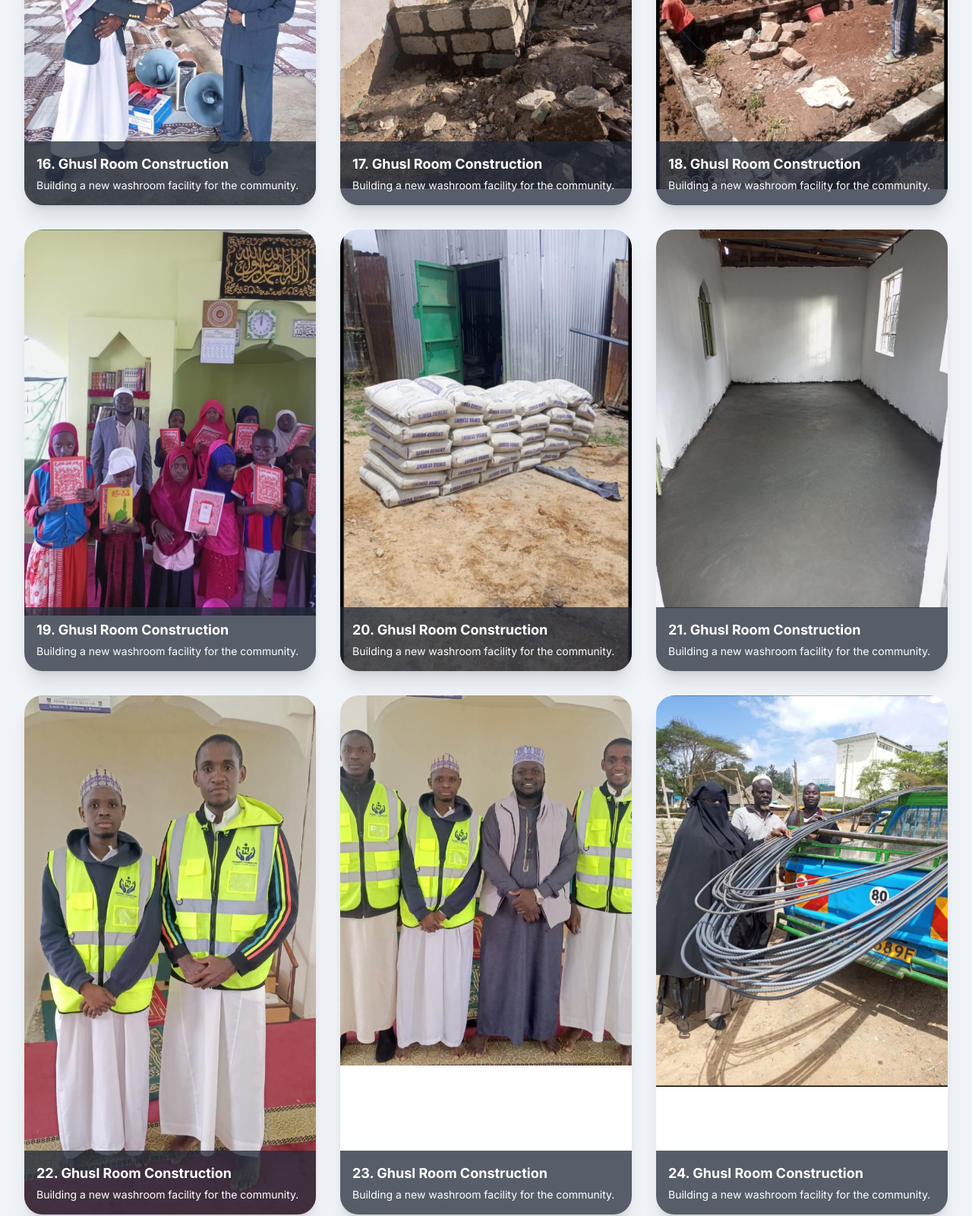
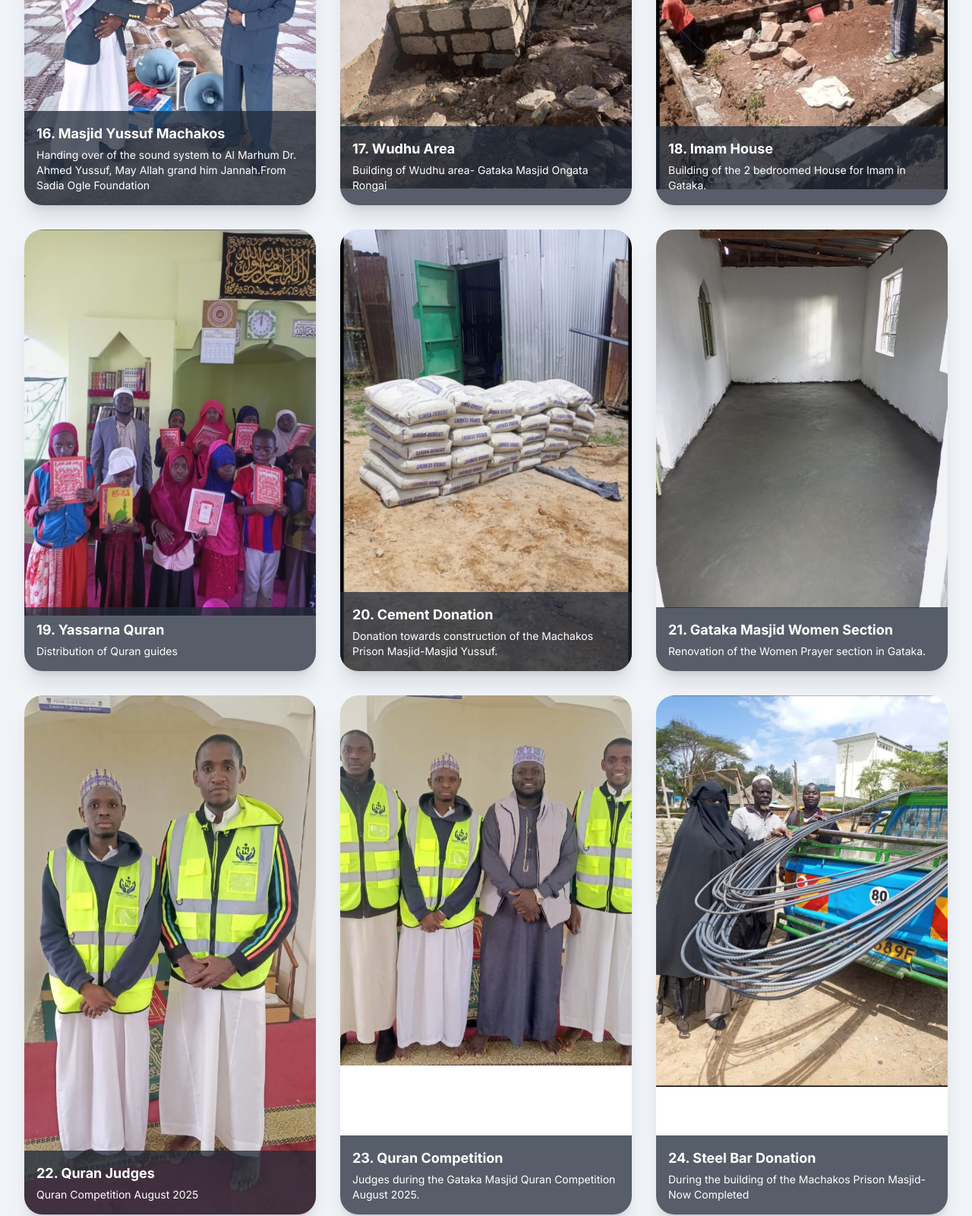
Before and after one commit to hasanaatorganization-wq/how, a plain HTML site: page photo_Gallary.html in a window 1280 px wide. Shown: the part 3422-5022 px from the top of the page at 76% size. Drawn offline with nearby package versions, Linux system fonts and the light colour scheme.

Commit message:
Update photo_Gallary.html

```diff
--- a/photo_Gallary.html
+++ b/photo_Gallary.html
@@ -140,24 +140,24 @@
             <div class="bg-white rounded-3xl shadow-xl overflow-hidden transform transition-transform duration-300 hover:scale-105">
                 <img src="./PHOTOS/IMG-20250904-WA0013.jpg" alt="Agricultural Assistance" class="w-full h-auto object-cover">
                     <div class="absolute inset-x-0 bottom-0 bg-gray-800 bg-opacity-75 text-white p-4">
-                    <h3 class="text-lg font-bold">11. Ghusl Room Construction</h3>
-                    <p class="text-sm mt-1">Building a new washroom facility for the community.</p>
+                    <h3 class="text-lg font-bold">11. Quran Competition</h3>
+                    <p class="text-sm mt-1">Judges during the Gataka Masjid Competition- August 2025</p>
                 </div>
             </div>
             <!-- Photo 12 -->
             <div class="bg-white rounded-3xl shadow-xl overflow-hidden transform transition-transform duration-300 hover:scale-105">
                 <img src="./PHOTOS/IMG-20250904-WA0014.jpg" alt="Agricultural Assistance" class="w-full h-auto object-cover">
                     <div class="absolute inset-x-0 bottom-0 bg-gray-800 bg-opacity-75 text-white p-4">
-                    <h3 class="text-lg font-bold">12. Ghusl Room Construction</h3>
-                    <p class="text-sm mt-1">Building a new washroom facility for the community.</p>
+                    <h3 class="text-lg font-bold">12. Quran Competition</h3>
+                    <p class="text-sm mt-1">At Gataka Masjid. The Competition was fully sponsored by the Organization</p>
                 </div>
             </div>
             <!-- Photo 13 -->
             <div class="bg-white rounded-3xl shadow-xl overflow-hidden transform transition-transform duration-300 hover:scale-105">
                 <img src="./PHOTOS/IMG_20250906_051611.jpg" alt="Agricultural Assistance" class="w-full h-auto object-cover">
                     <div class="absolute inset-x-0 bottom-0 bg-gray-800 bg-opacity-75 text-white p-4">
-                    <h3 class="text-lg font-bold">13. Ghusl Room Construction</h3>
-                    <p class="text-sm mt-1">Building a new washroom facility for the community.</p>
+                    <h3 class="text-lg font-bold">13. Masjid Construction</h3>
+                    <p class="text-sm mt-1">Masjid Yussuf in Machakos- Now Complete.</p>
                 </div>
             </div>
             <!-- Photo 14 -->
@@ -172,104 +172,104 @@
             <div class="bg-white rounded-3xl shadow-xl overflow-hidden transform transition-transform duration-300 hover:scale-105">
                 <img src="./PHOTOS/IMG-20250905-WA0003.jpg" alt="Agricultural Assistance" class="w-full h-auto object-cover">
                     <div class="absolute inset-x-0 bottom-0 bg-gray-800 bg-opacity-75 text-white p-4">
-                    <h3 class="text-lg font-bold">15. Ghusl Room Construction</h3>
-                    <p class="text-sm mt-1">Building a new washroom facility for the community.</p>
+                    <h3 class="text-lg font-bold">15. Women Prayer Room</h3>
+                    <p class="text-sm mt-1"> Renovation of the Gataka Women Prayer Section.</p>
                 </div>
             </div>
             <!-- Photo 16 -->
             <div class="bg-white rounded-3xl shadow-xl overflow-hidden transform transition-transform duration-300 hover:scale-105">
                 <img src="./PHOTOS/IMG-20250905-WA0005.jpg" alt="Agricultural Assistance" class="w-full h-auto object-cover">
                     <div class="absolute inset-x-0 bottom-0 bg-gray-800 bg-opacity-75 text-white p-4">
-                    <h3 class="text-lg font-bold">16. Ghusl Room Construction</h3>
-                    <p class="text-sm mt-1">Building a new washroom facility for the community.</p>
+                    <h3 class="text-lg font-bold">16. Masjid Yussuf Machakos</h3>
+                    <p class="text-sm mt-1">Handing over of the sound system to Al Marhum Dr. Ahmed Yussuf, May Allah grand him Jannah.From Sadia Ogle Foundation</p>
                 </div>
             </div>
             <!-- Photo 17 -->
             <div class="bg-white rounded-3xl shadow-xl overflow-hidden transform transition-transform duration-300 hover:scale-105">
                  <img src="./PHOTOS/IMG-20250905-WA0007.jpg" alt="Agricultural Assistance" class="w-full h-auto object-cover">
                     <div class="absolute inset-x-0 bottom-0 bg-gray-800 bg-opacity-75 text-white p-4">
-                    <h3 class="text-lg font-bold">17. Ghusl Room Construction</h3>
-                    <p class="text-sm mt-1">Building a new washroom facility for the community.</p>
+                    <h3 class="text-lg font-bold">17. Wudhu Area</h3>
+                    <p class="text-sm mt-1">Building of Wudhu area- Gataka Masjid Ongata Rongai</p>
                 </div>
             </div>
             <!-- Photo 18 -->
             <div class="bg-white rounded-3xl shadow-xl overflow-hidden transform transition-transform duration-300 hover:scale-105">
                 <img src="./PHOTOS/IMG-20250905-WA0010.jpg" alt="Agricultural Assistance" class="w-full h-auto object-cover">
                     <div class="absolute inset-x-0 bottom-0 bg-gray-800 bg-opacity-75 text-white p-4">
-                    <h3 class="text-lg font-bold">18. Ghusl Room Construction</h3>
-                    <p class="text-sm mt-1">Building a new washroom facility for the community.</p>
+                    <h3 class="text-lg font-bold">18. Imam House</h3>
+                    <p class="text-sm mt-1">Building of the 2 bedroomed House for Imam in Gataka.</p>
                 </div>
             </div>
             <!-- Photo 19 -->
             <div class="bg-white rounded-3xl shadow-xl overflow-hidden transform transition-transform duration-300 hover:scale-105">
                 <img src="./PHOTOS/IMG-20250905-WA0014.jpg" alt="Agricultural Assistance" class="w-full h-auto object-cover">
                     <div class="absolute inset-x-0 bottom-0 bg-gray-800 bg-opacity-75 text-white p-4">
-                    <h3 class="text-lg font-bold">19. Ghusl Room Construction</h3>
-                    <p class="text-sm mt-1">Building a new washroom facility for the community.</p>
+                    <h3 class="text-lg font-bold">19. Yassarna Quran</h3>
+                    <p class="text-sm mt-1">Distribution of Quran guides</p>
                 </div>
             </div>
             <!-- Photo 20 -->
             <div class="bg-white rounded-3xl shadow-xl overflow-hidden transform transition-transform duration-300 hover:scale-105">
                 <img src="./PHOTOS/IMG-20250905-WA0018.jpg" alt="Agricultural Assistance" class="w-full h-auto object-cover">
                     <div class="absolute inset-x-0 bottom-0 bg-gray-800 bg-opacity-75 text-white p-4">
-                    <h3 class="text-lg font-bold">20. Ghusl Room Construction</h3>
-                    <p class="text-sm mt-1">Building a new washroom facility for the community.</p>
+                    <h3 class="text-lg font-bold">20. Cement Donation</h3>
+                    <p class="text-sm mt-1">Donation towards construction of the Machakos Prison Masjid-Masjid Yussuf.</p>
                 </div>
             </div>
             <!-- Photo 21 -->
             <div class="bg-white rounded-3xl shadow-xl overflow-hidden transform transition-transform duration-300 hover:scale-105">
                 <img src="./PHOTOS/IMG-20250905-WA0028.jpg" alt="Agricultural Assistance" class="w-full h-auto object-cover">
                     <div class="absolute inset-x-0 bottom-0 bg-gray-800 bg-opacity-75 text-white p-4">
-                    <h3 class="text-lg font-bold">21. Ghusl Room Construction</h3>
-                    <p class="text-sm mt-1">Building a new washroom facility for the community.</p>
+                    <h3 class="text-lg font-bold">21. Gataka Masjid Women Section</h3>
+                    <p class="text-sm mt-1">Renovation of the Women Prayer section in Gataka.</p>
                 </div>
             </div>
             <!-- Photo 22 -->
             <div class="bg-white rounded-3xl shadow-xl overflow-hidden transform transition-transform duration-300 hover:scale-105">
                 <img src="./PHOTOS/IMG_20250906_055204.jpg" alt="Agricultural Assistance" class="w-full h-auto object-cover">
                     <div class="absolute inset-x-0 bottom-0 bg-gray-800 bg-opacity-75 text-white p-4">
-                    <h3 class="text-lg font-bold">22. Ghusl Room Construction</h3>
-                    <p class="text-sm mt-1">Building a new washroom facility for the community.</p>
+                    <h3 class="text-lg font-bold">22. Quran Judges</h3>
+                    <p class="text-sm mt-1">Quran Competition August 2025</p>
                 </div>
             </div>
             <!-- Photo 23 -->
             <div class="bg-white rounded-3xl shadow-xl overflow-hidden transform transition-transform duration-300 hover:scale-105">
                 <img src="./PHOTOS/IMG_20250906_055145.jpg" alt="Agricultural Assistance" class="w-full h-auto object-cover">
                     <div class="absolute inset-x-0 bottom-0 bg-gray-800 bg-opacity-75 text-white p-4">
-                    <h3 class="text-lg font-bold">23. Ghusl Room Construction</h3>
-                    <p class="text-sm mt-1">Building a new washroom facility for the community.</p>
+                    <h3 class="text-lg font-bold">23. Quran Competition</h3>
+                    <p class="text-sm mt-1">Judges during the Gataka Masjid Quran Competition August 2025.</p>
                 </div>
             </div>
             <!-- Photo 24 -->
             <div class="bg-white rounded-3xl shadow-xl overflow-hidden transform transition-transform duration-300 hover:scale-105">
                 <img src="./PHOTOS/IMG_20250906_051952.jpg" alt="Agricultural Assistance" class="w-full h-auto object-cover">
                     <div class="absolute inset-x-0 bottom-0 bg-gray-800 bg-opacity-75 text-white p-4">
-                    <h3 class="text-lg font-bold">24. Ghusl Room Construction</h3>
-                    <p class="text-sm mt-1">Building a new washroom facility for the community.</p>
+                    <h3 class="text-lg font-bold">24. Steel Bar Donation</h3>
+                    <p class="text-sm mt-1">During the building of the Machakos Prison Masjid- Now Completed</p>
                 </div>
             </div>
             <!-- Photo 25 -->
             <div class="bg-white rounded-3xl shadow-xl overflow-hidden transform transition-transform duration-300 hover:scale-105">
                 <img src="./PHOTOS/IMG_20250906_051735.jpg" alt="Agricultural Assistance" class="w-full h-auto object-cover">
                     <div class="absolute inset-x-0 bottom-0 bg-gray-800 bg-opacity-75 text-white p-4">
-                    <h3 class="text-lg font-bold">25. Ghusl Room Construction</h3>
-                    <p class="text-sm mt-1">Building a new washroom facility for the community.</p>
+                    <h3 class="text-lg font-bold">25. Machine Cut Stones Donation</h3>
+                    <p class="text-sm mt-1">Towards walling of the Machakos Prison Masjid.</p>
                 </div>
             </div>
             <!-- Photo 26 -->
             <div class="bg-white rounded-3xl shadow-xl overflow-hidden transform transition-transform duration-300 hover:scale-105">
                 <img src="./PHOTOS/IMG_20250906_051306.jpg" alt="Water Project" class="w-full h-auto object-cover">
                     <div class="absolute inset-x-0 bottom-0 bg-gray-800 bg-opacity-75 text-white p-4">
-                    <h3 class="text-lg font-bold">26. Ghusl Room Construction</h3>
-                    <p class="text-sm mt-1">Building a new washroom facility for the community.</p>
+                    <h3 class="text-lg font-bold">26.Cement Donation</h3>
+                    <p class="text-sm mt-1">Cement Donation towards Masjid Yussuf in Machakos.</p>
                 </div>
             </div>
             <!-- Photo 27 -->
             <div class="bg-white rounded-3xl shadow-xl overflow-hidden transform transition-transform duration-300 hover:scale-105">
                 <img src="./PHOTOS/IMG-Tiling of Imam House.jpg" alt="Agricultural Assistance" class="w-full h-auto object-cover">
                     <div class="absolute inset-x-0 bottom-0 bg-gray-800 bg-opacity-75 text-white p-4">
-                    <h3 class="text-lg font-bold">27. Ghusl Room Construction</h3>
-                    <p class="text-sm mt-1">Building a new washroom facility for the community.</p>
+                    <h3 class="text-lg font-bold">27. Tiling of Imam House</h3>
+                    <p class="text-sm mt-1">Cement donation towards the tiling of the Gataka Imams House- Now complete</p>
                 </div>
             </div>
             <!-- Video 1 -->
```
